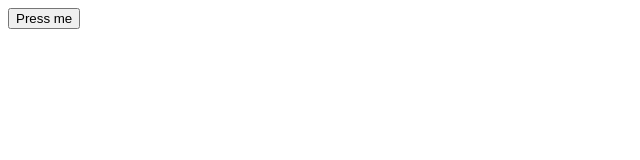
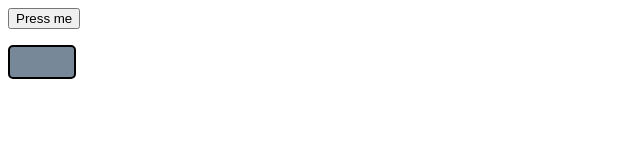
Before and after one commit to dkreidler/MDN--Strings, a plain HTML site: page index.html in a window 1280 px wide. Shown: the whole page, without its empty margins (0-640 px from the left). Drawn offline with Linux system fonts and the light colour scheme.

Commit message:
css styling

```diff
--- a/index.html
+++ b/index.html
@@ -6,16 +6,18 @@
     <meta http-equiv="X-UA-Compatible" content="IE=edge">
     <title>Strings</title>
     <meta name="viewport" content="width=device-width, initial-scale=1">
+    <link rel="stylesheet" type="text/css" href="style.css">
 </head>
 
 <body>
-    <button>Press me</button>
+    <button>Press me</button><br />
+    <p id='response'></p>
     <script>
         var button = document.querySelector('button');
 
         button.onclick = function() {
             var name = prompt('What is your name?');
-            alert('Hello ' + name + ', nice to see you!');
+            document.getElementById('response').innerHTML = 'Hello ' + name + ', nice to see you!';
         }
     </script>
 
--- /dev/null
+++ b/style.css
@@ -0,0 +1,9 @@
+#response {
+    background-color: lightslategray;
+    border: 2px solid #000000;
+    border-radius: 5px;
+    padding: 15px 32px;
+    display: inline-block;
+    font-size: 16px;
+    color: white;
+}
```
